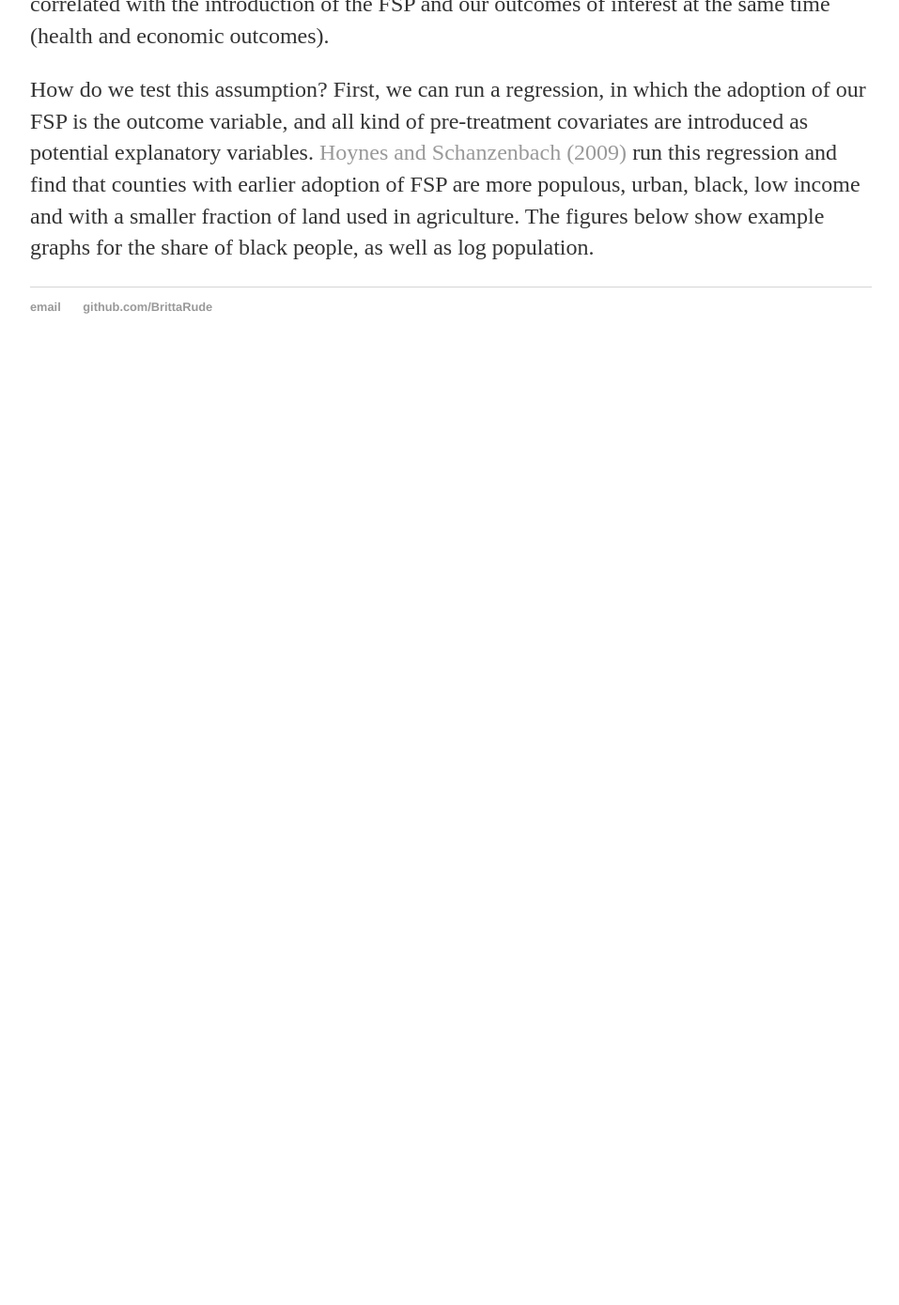
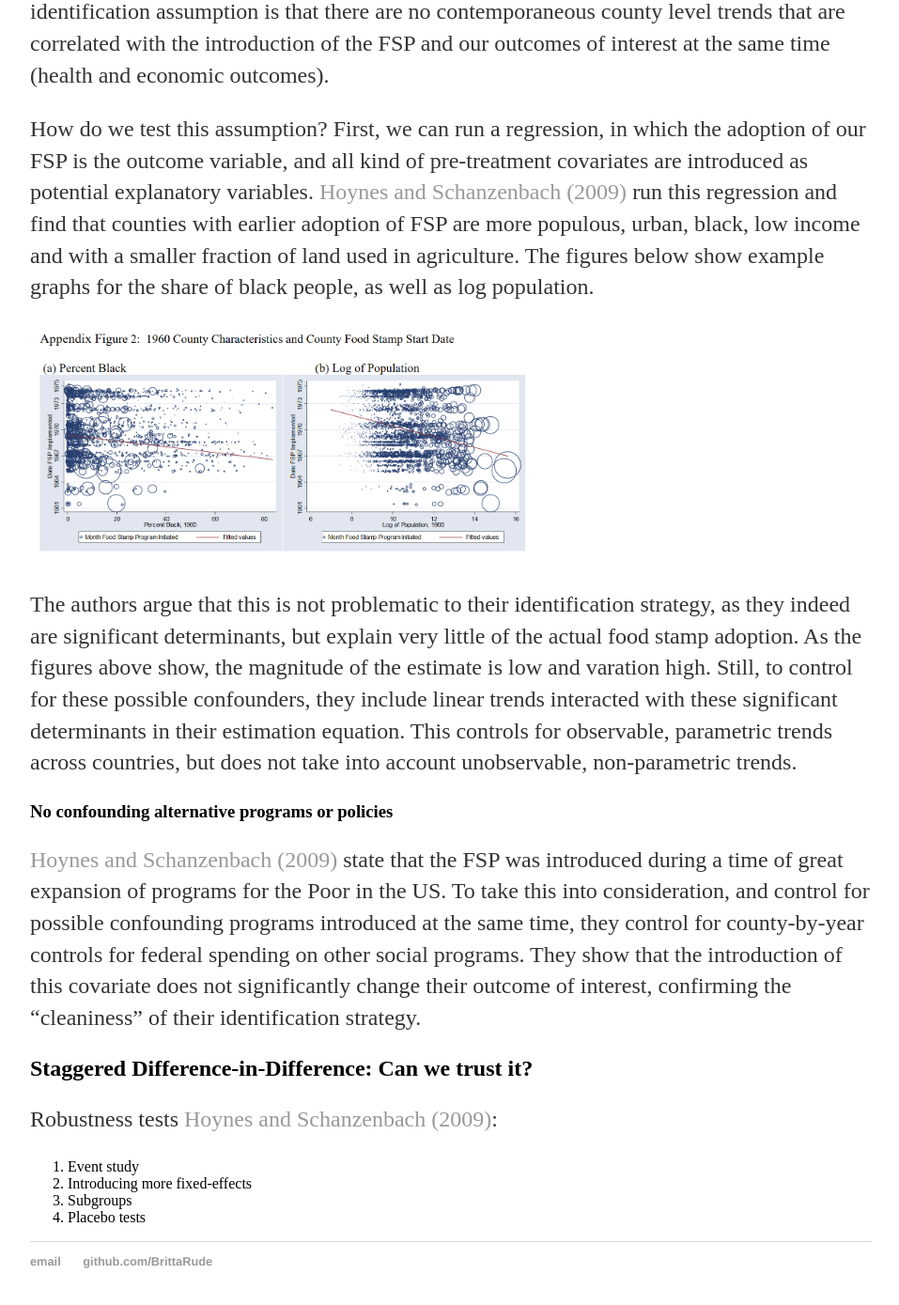
Before and after one commit to BrittaRude/BrittaRude.github.io, a Jekyll site: the page built from inputs_datascience/_posts/2020-07-21-britta-rude-staggered-difference-in-difference-as-the-next-level.md, in a window 1280 px wide and 1400 px high, scrolled down 1897 px. Shown: the top 1389 px of the window at 94% size, without its empty margins (160-1117 px from the left). Built offline with Jekyll 4.4.1, drawn with Linux system fonts in a browser that asks for light colours; before the commit the page ends 2291 px from its top, so only the background shows below that; some of the changed text lies outside the part shown.

Commit message:
Update 2020-07-21-britta-rude-staggered-difference-in-difference-as-the-next-level.md

```diff
--- a/inputs_datascience/_posts/2020-07-21-britta-rude-staggered-difference-in-difference-as-the-next-level.md
+++ b/inputs_datascience/_posts/2020-07-21-britta-rude-staggered-difference-in-difference-as-the-next-level.md
@@ -8,12 +8,30 @@ date: 2020-07-21
 
 Often, a policy is introduced in many different states during many different time periods. This is what researchers refer to when they talk about a staggered Difference-in-Difference Design, or a generalized Difference-in-Difference. Let's have a look at the food stamp program. The food stamp program was rolled out on a county-by-county basis between 1962 and 1975. The program provided low-income families with food vouchers that could be used at grocery stores. A paper by [Hoynes et al. (2016)](https://www.aeaweb.org/articles?id=10.1257/aer.20130375) uses this _staggered_ roll-out as their identification strategy to assess the long-run effects of childhood access to the safety net. They analyze the participation in the program, and with this, an increase in income and resources, on health and economic outcomes in the long-run. Their main treatment variable is the time period that children were subject to the program between conception and the age of 5. The graph below from their online appendix shows the staggered implementation of the Food Stamp Program (FSP) over time (Note: The numbers in the figure is weighted by the 1970 county population):
 
-<img src="/images/Rollout_FSP.PNG" alt="Parallel Trend Assumption" style="max-width:60%;"/>
+<img src="/images/Rollout_FSP.PNG" alt="Rollout of FSP" style="max-width:60%;"/>
 
 The image shows that the FSP started with a pilot program in 1961, a pilot expansion phase from 1962 to 1963 to 43 counties, and the Food Stamp Act of 1964, giving all states access to the program, leading to a steady stream of counties implementing the FSP from 1964 onward. The FSP became mandatory in 1975. The authors use this variation as their identification strategy, with the month of FSP adoption representing the start of the treatment.
 
 ## Staggered Difference-in-Difference: When does it work?
 
+### Exogeneity of treatment adoption
+
 Similarly to the traditional Difference-in-Difference strategy with one period and one treatment and control group, the staggered DiD relies on important assumptions. The most important assumption is the exogeneity assumption. The identification strategy holds, if the rollout is exogenous, that is randomly implemented over time, and not related to variables important for our outcome of interest, or related to the outcome of interest itself. If, for example, the FSP in its early phase was only implemented in areas with low health conditions, and later in areas with high health conditions, our treatment and control groups systematically differ from each other. Or if it first was implemented in areas with a high poverty share, and then in areas with a low poverty share. These differences in county characteristics that influence the adoption timing could result in spurious correlation, if these same county characteristics are related to differential trends in our outcome of interest. The identification assumption is that there are no contemporaneous county level trends that are correlated with the introduction of the FSP and our outcomes of interest at the same time (health and economic outcomes).
 
 How do we test this assumption? First, we can run a regression, in which the adoption of our FSP is the outcome variable, and all kind of pre-treatment covariates are introduced as potential explanatory variables. [Hoynes and Schanzenbach (2009)](https://www.aeaweb.org/articles?id=10.1257/app.1.4.109) run this regression and find that counties with earlier adoption of FSP are more populous, urban, black, low income and with a smaller fraction of land used in agriculture. The figures below show example graphs for the share of black people, as well as log population.
+
+<img src="/images/Exogeneity_Assumption_FSP.PNG" alt="Determinants of FSP adoption" style="max-width:60%;"/>
+
+The authors argue that this is not problematic to their identification strategy, as they indeed are significant determinants, but explain very little of the actual food stamp adoption. As the figures above show, the magnitude of the estimate is low and varation high. Still, to control for these possible confounders, they include linear trends interacted with these significant determinants in their estimation equation. This controls for observable, parametric trends across countries, but does not take into account unobservable, non-parametric trends.
+
+### No confounding alternative programs or policies
+
+[Hoynes and Schanzenbach (2009)](https://www.aeaweb.org/articles?id=10.1257/app.1.4.109) state that the FSP was introduced during a time of great expansion of programs for the Poor in the US. To take this into consideration, and control for possible confounding programs introduced at the same time, they control for county-by-year controls for federal spending on other social programs. They show that the introduction of this covariate does not significantly change their outcome of interest, confirming the "cleaniness" of their identification strategy.
+
+## Staggered Difference-in-Difference: Can we trust it?
+
+Robustness tests [Hoynes and Schanzenbach (2009)](https://www.aeaweb.org/articles?id=10.1257/app.1.4.109):
+1. Event study
+2. Introducing more fixed-effects
+3. Subgroups
+4. Placebo tests
```
